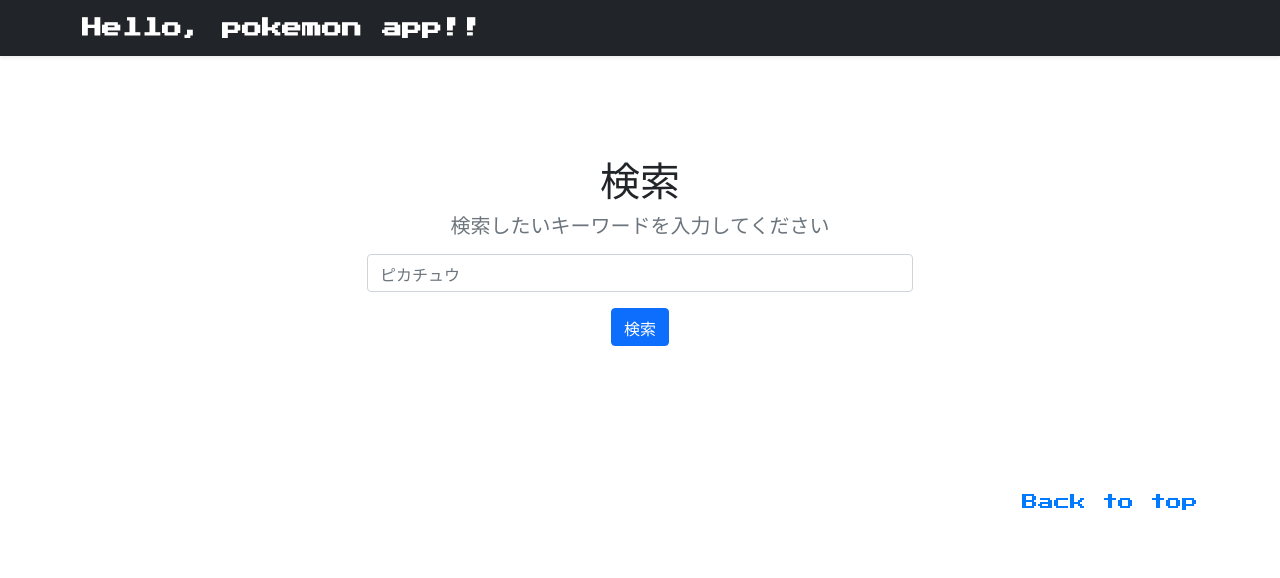
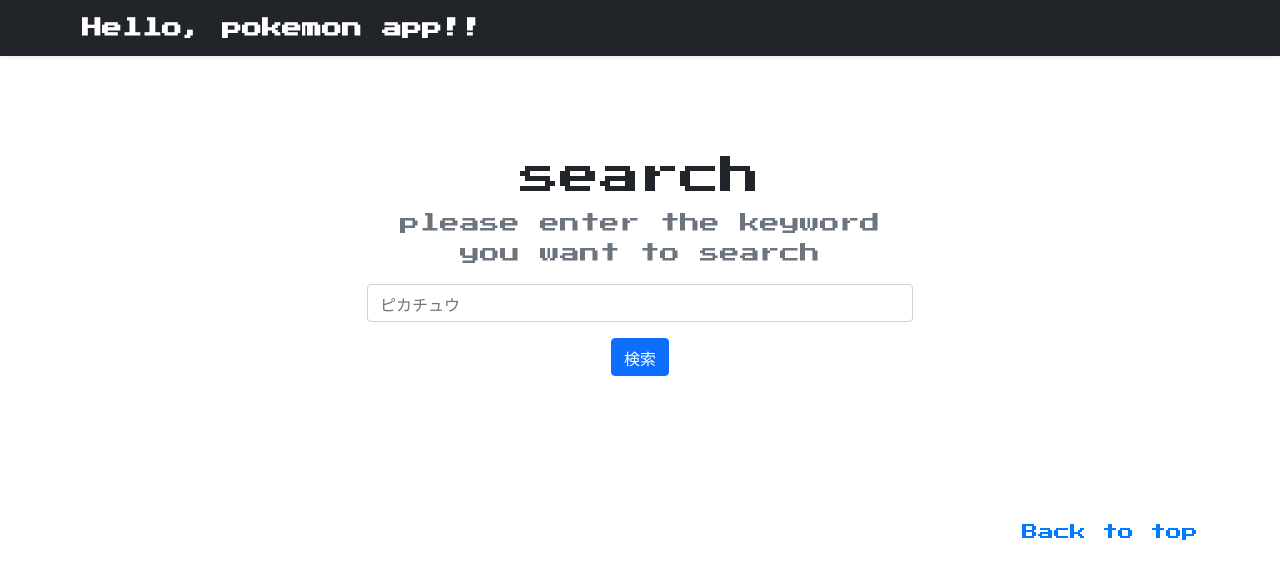
Before and after one commit to nero-15/pokemon-app, a plain HTML site: page pokemonapp/views/index.html in a window 1280 px wide. Drawn offline with nearby package versions, Linux system fonts and the light colour scheme.

Commit message:
fix text

```diff
--- a/pokemonapp/views/index.html
+++ b/pokemonapp/views/index.html
@@ -47,8 +47,8 @@
 		<section class="py-5 text-center container">
 			<div class="row py-lg-5">
 				<div class="col-lg-6 col-md-8 mx-auto">
-					<h1 class="fw-light">検索</h1>
-					<p class="lead text-muted">検索したいキーワードを入力してください</p>
+					<h1 class="fw-light">search</h1>
+					<p class="lead text-muted">please enter the keyword you want to search</p>
 					<form action="/api/search" method="GET">
 						<div class="mb-3">
 							<input type="text" name="name" class="form-control" placeholder="ピカチュウ">
```
